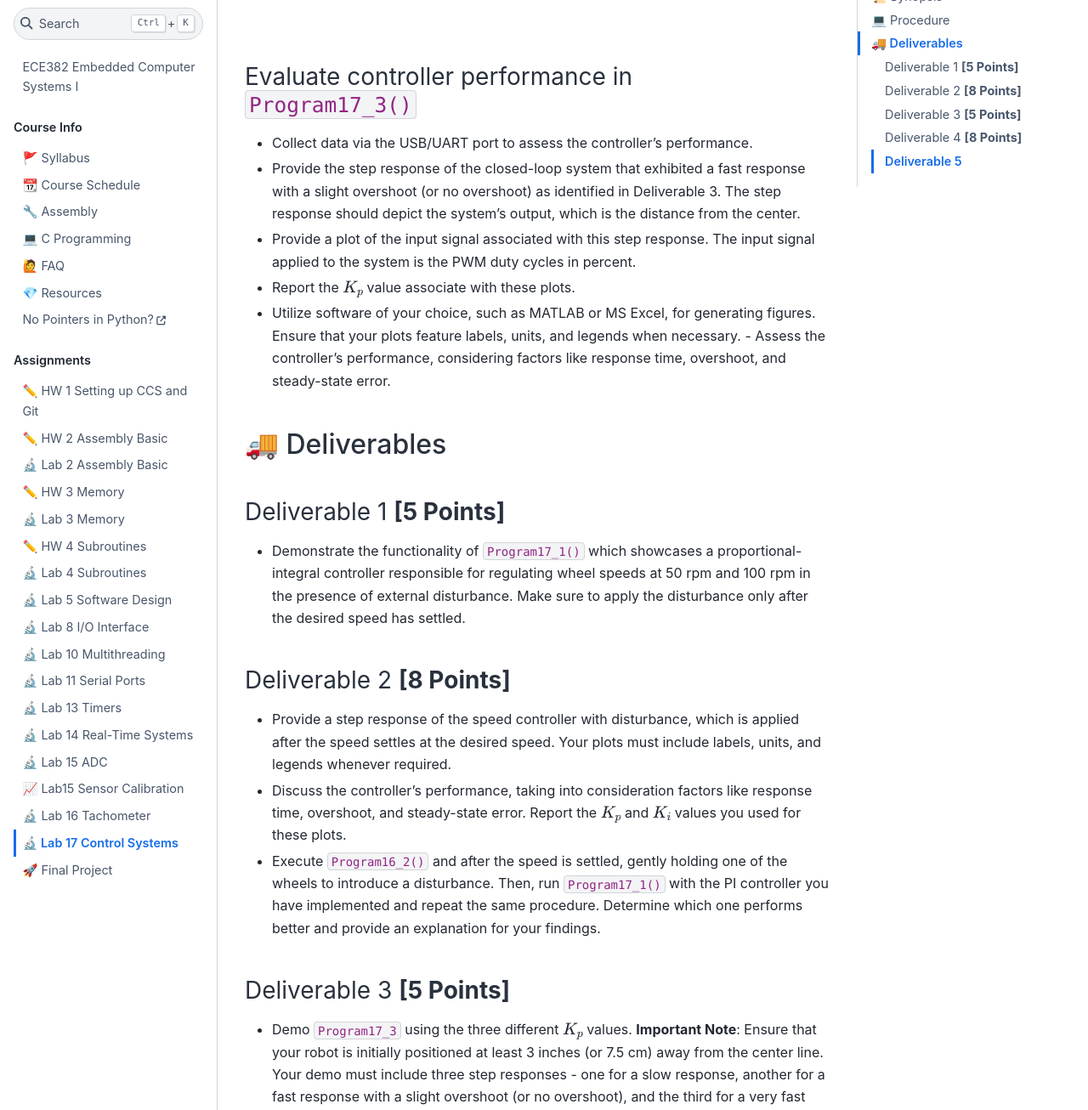
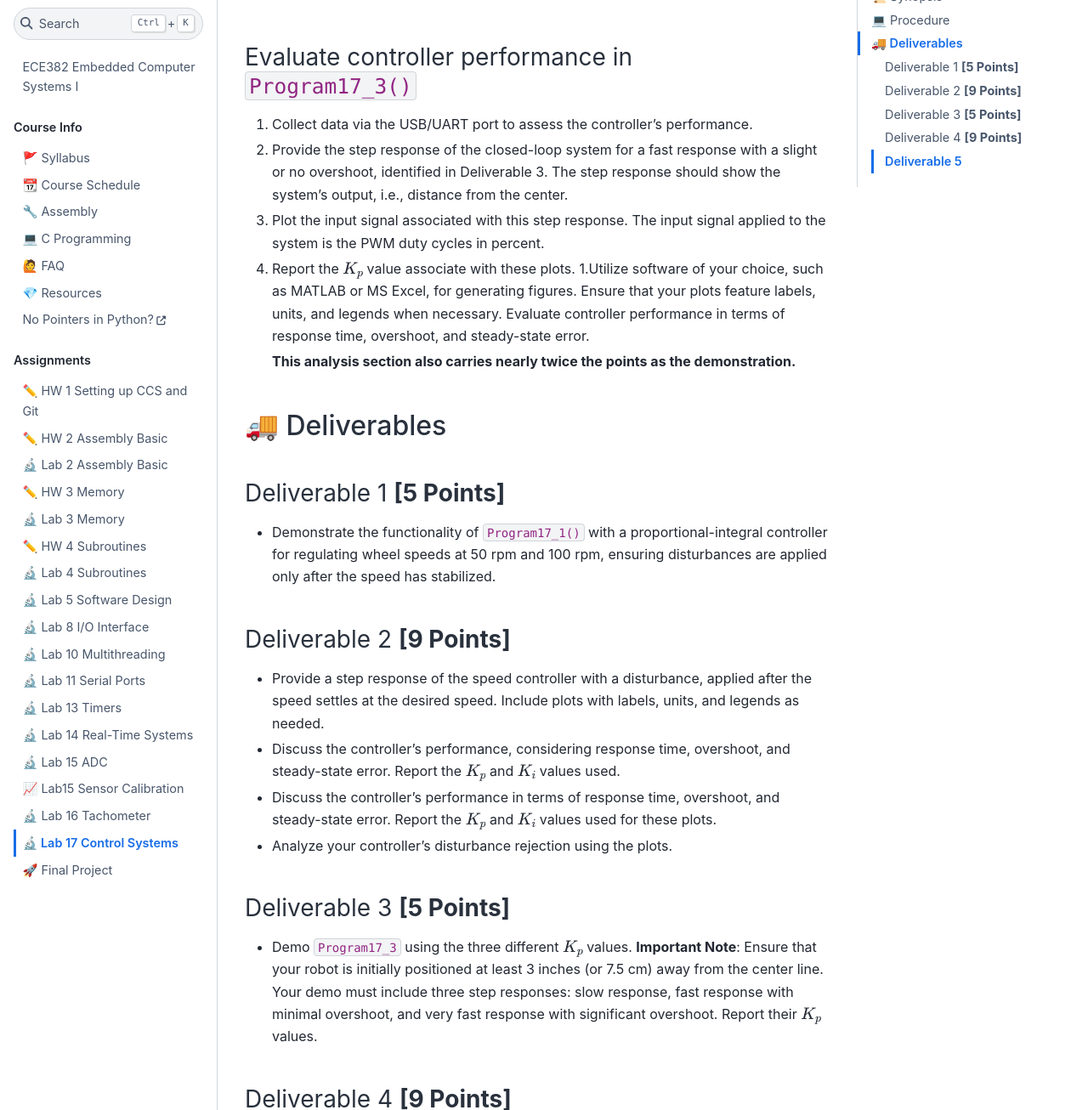
Before and after one commit to USAFA-ECE/ece382, a Jupyter Book: the page built from docs/Assignments/lab17.md, in a window 1280 px wide and 1400 px high, scrolled down 5298 px, cut to the strip 94-1400 px from the top of the window. Shown: the whole strip at 85% size. Built offline with Jupyter Book 1.0.4 settings and Sphinx 7.4.7 and the Sphinx Book theme 1.1.4, drawn with Linux system fonts in a browser that asks for light colours; some of the changed text lies outside the part shown.

Commit message:
Updated Lab17

````diff
--- a/docs/Assignments/lab17.md
+++ b/docs/Assignments/lab17.md
@@ -3,9 +3,9 @@
 ## 📌 Objectives
 
 - Students should be able to integrate input capture measurements from Timer A3 and PWM outputs using Timer A0.
-- Students should be able to design a speed control system for the two motors.
-- Students should be able to assess the effectiveness of the control system's performance.
-- Students should be able to implement proportional-integral (PI) controllers that control a wall-following robot.
+- Students should be able to design and implement a speed control system for dual motors.
+- Students should be able to assess the effectiveness and performance of the control system.
+- Students should be able to develop a proportional controller for a wall-following robot.
 
 ```{note}
 If debugging is the process of removing software bugs, then programming must be the process of putting them in. -Edsger Dijkstra
@@ -24,119 +24,125 @@
 <br>
 
 ```{note}
-Control systems are a rich and complex field within engineering spanning: electrical engineering, robotics engineering, aerospace engineering, mechanical engineering, and computer engineering. This module provides a brief introduction.
+Control systems are a rich, complex field within engineering, spanning electrical, robotics, aerospace, mechanical, and computer engineering. This module provides an introductory overview.
 ```
 
 ## 💻 Procedure
 
+### Setup
+
+1. Naviate to ECE382 Teams > General > Files > Class Materials > SourceFiles.
+1. Download `Program17_1.c` and `Program17_3.c`, and place them in the `Lab17_Control` folder to replace the existing files.  They must be located in the project folder, not in the `inc` folder.
+
 ### Implement a proportional-integral controller in `Program17_1`
 
-- **This is part of Homework 17**
-- Read the entire code in `Program17_1.c`.
-- Complete the `Controller()` function in `Program17_1.c` according to the provided instructions.
-- For this homework, implement a proportional-integral controller to drive both motors at the desired speed.
-- Copy and paste your `Controller()` code into Gradescope for Homework 17 submission.
+1. **This is part of Homework 17**
+1. Read `Program17_1.c` thoroughly. A solid understanding of the code will reduce the time needed for both this assignment and the final project.
+1. Complete the `Controller()` function in `Program17_1.c` following the provided instructions.
+1. Implement a proportional-integral controller to control both motors at the desired speed.
+1. Copy your `Controller()` code into Gradescope for Homework 17 submission.
 
 ### Demo `Program17_1`
 
-- Experimentally determine the best $K_p$ and $K_i$ in order to establish a stable system.
-- You can change $K_p$ and $K_i$ at line 80 in the `Program17_1` file.  You can also fine-tune these values in real-time using the bump switches.
-- Record the $K_p$ and $K_i$ values and report them in the following section.
-- Demonstrate the functionality of `Program17_1()` which showcases a proportional-integral controller responsible for regulating wheel speeds at 50 rpm and 100 rpm in the presence of external disturbance. Make sure to apply the disturbance only after the desired speed has settled.
+1. Experimentally determine the best $K_p$ and $K_i$ to achieve a stable system.
+1. Adjust $K_p$ and $K_i$, which are defined at the beginning of `Program17_1.c`.  You can also fine-tune these values in real-time using the bump switches.
+1. Note that the average PWM introduced on Lecture 17, Slide 14 is designed for the wall-following robot and should not be used here, as it may reduce the controller robustness.
+1. Record the $K_p$ and $K_i$ values and report them in the following section.
+1. Demonstrate the functionality of `Program17_1()` with a proportional-integral controller that maintains wheel speeds of 50 rpm and 100 rpm despite external disturbance. **Be sure to apply the disturbance only after the desired speed has settled.** To test the disturbance rejection, apply light friction to the wheels as shown in the video below.
 
-
-<center>
-<iframe width="560" height="315" src="https://www.youtube.com/embed/OveTuwviGjA" title="YouTube video player" frameborder="0" allow="accelerometer; autoplay; clipboard-write; encrypted-media; gyroscope; picture-in-picture" allowfullscreen></iframe>
-</center>
-<br>
-
+    <center>
+    <iframe width="560" height="315" src="https://www.youtube.com/embed/OveTuwviGjA" title="YouTube video player" frameborder="0" allow="accelerometer; autoplay; clipboard-write; encrypted-media; gyroscope; picture-in-picture" allowfullscreen></iframe>
+    </center>
+    <br>
 
 ### Discuss the performance of your controller in `Program17_1()`
 
-- Gather data on wheel speed at 100 rpm through the USB/UART port and evaluate the performance of your controller in `Program17_1()`.
-- You may find it necessary to adjust the Serial Terminal buffer size, which defaults to 1000 lines. If you require more than 1000 lines, refer to the instructions {ref}`here <FAQ:CCS:TerminalBuffer>`.
-- Provide the step response of the speed controller with an external disturbance, ensuring that disturbance is applied **after the speed has settled at the desired speed**.
-- Provide the input signals (PWM duty cycles) applied to the robot.
-- Feel free to use any software of your choice, such as MATLAB or MS Excel, for generating figures. Ensure that your plots include labels, units, and legends as needed. Make sure to focus on the region of interest and utilize axis limit functions like `plt.ylim` or `plt.xlim`.
-- Discuss the controller's performance, taking into consideration factors like response time, overshoot, and steady-state error.  Report the $K_p$ and $K_i$ values you used for these plots.
-- Execute `Program16_2()` and after the speed is settled, gently holding one of the wheels to introduce a disturbance. Then, run `Program17_1()` with the PI controller you have implemented and repeat the same procedure. Determine which one performs better and provide an explanation for your findings.
+1. Gather wheel speed data at 100 rpm through the USB/UART port and evaluate the performance in `Program17_1()`.
+1. You may need to adjust the Serial Terminal buffer size, which defaults to 1000 lines. If you require more than 1000 lines, refer to the instructions {ref}`here <FAQ:CCS:TerminalBuffer>`.
+1. Provide the step response of the speed controller with an external disturbance, ensuring that disturbance is applied **after the speed has settled at the desired speed**.
+1. Provide the input signals (PWM duty cycles) applied to the robot.
+1. Feel free to use any software of your choice, such as MATLAB or MS Excel, to generate figures. Ensure your plots include labels, units, and legends as needed. Make sure to focus on the region of interest and utilize axis limit functions like `plt.ylim` or `plt.xlim`.
+1. Discuss the controller's performance in terms of response time, overshoot, and steady-state error.  Report the $K_p$ and $K_i$ values used for these plots.
+1. Analyze your controller's disturbance rejection using the plots.
 
-```{warning}
-Take this part very seriously. The critical component of your final report will involve analyzing the system's performance. Scientific analysis predominantly relies on the data gathered, frequently presented through figures.
-```
+    ```{warning}
+    Take this part very seriously. The critical component of your final report will involve analyzing the system's performance. Scientific analysis predominantly relies on the data gathered, frequently presented through figures.
+    ```
 
-**The points allocated to this analysis section are twice as many as those assigned to the demonstration.**  If you have any doubts about the plots you've created, don't hesitate to seek guidance from one of the instructors.
+    **This analysis section holds nearly twice the points as the demonstration**
 
-- Examples of plots that may not receive full credit include, but are not limited to, the following.
+1. Examples of plots that may not receive full credit include, but are not limited to, the following.
 
-```{image} ./figures/Lab17_BadPlotExample1.png
-:width: 420
-:align: center
-```
-<br>
+    ```{image} ./figures/Lab17_BadPlotExample1.png
+    :width: 420
+    :align: center
+    ```
+    <br>
 
-- This plot has no step response.  The initial motor speeds must be 0.
+    - The above plot has no step response.  The initial motor speeds must be 0.
 
-```{image} ./figures/Lab17_BadPlotExample2.png
-:width: 420
-:align: center
-```
-<br>
+    ```{image} ./figures/Lab17_BadPlotExample2.png
+    :width: 420
+    :align: center
+    ```
+    <br>
 
-- The x-axis is off by at least an order of magnitude. The whees cannot react at the speed shown in the plot.
+    - The x-axis is off by at least an order of magnitude. The whees cannot react at the speed shown in the plot.
 
-```{image} ./figures/Lab17_BadPlotExample3.png
-:width: 420
-:align: center
-```
-<br>
+    ```{image} ./figures/Lab17_BadPlotExample3.png
+    :width: 420
+    :align: center
+    ```
+    <br>
 
-- The x-axis unit should be in seconds (s) or milliseconds (ms), not 10 ms or 20 ms. The standard time units in engineering are s, ms, us, ns, and so on.
+    - The x-axis unit should be in seconds (s) or milliseconds (ms), not 10 ms or 20 ms. The standard time units in engineering are s, ms, us, ns, and so on.
 
 ### Implement a Wall-Following controller in `Program17_3`
 
+1. Complete the `Controller()` function in `Program17_3.c`.
+1. Develop a proportional controller to steer the robot between two walls using IR sensors.
+1. Experimentally find the optimal proportional constant and swing values to achieve a stable system.
+1. Determine three distinct $K_p$ values for the following responses:
+    - Slow response
+    - Fast response with minimum or no overshoot
+    - Very fast response with significant overshoot.
+1. Document the $K_p$ values in the report section.
+1. Demo `Program17_3` using the three $K_p$ values. **Important Note**: Start the robot at least 3 inches (or 7.5 cm) from the center line, with one wheel on the white center line.
 
-- Go to ECE382 Teams > General > Files > Class Materials > SourceFiles.
-- Download `TimerA2.c` into your workspace/inc folder using Windows File Explorer (not Code Composer Studio). You should overwrite the existing `TimerA2.c`. **Caution**: It must be in the `inc` folder not in the `Lab17_Control` folder.
-- Complete the `Controller()` function in Program17_3.c.
-- Develop a proportional controller that guides the robot between two walls using IR sensors.
-- Empirically determine the optimal proportional constant and swing values to establish a stable system.
-- Determine three distinct $K_p$ values: one for a slow response, another for a fast response with a slight overshoot (or no overshoot), and the third for a very fast response with significant overshoot.
-- Document the $K_p$ values and provide them in the subsequent section.
-- Demo `Program17_3` using the three different $K_p$ values. **Important Note**: Ensure that your robot is initially positioned at least 3 inches (or 7.5 cm) away from the center line.
-
-
-<center>
-<iframe width="560" height="315" src="https://www.youtube.com/embed/7S8QNVCjVyo" title="YouTube video player" frameborder="0" allow="accelerometer; autoplay; clipboard-write; encrypted-media; gyroscope; picture-in-picture" allowfullscreen></iframe>
-</center>
-<br>
+    <center>
+    <iframe width="560" height="315" src="https://www.youtube.com/embed/7S8QNVCjVyo" title="YouTube video player" frameborder="0" allow="accelerometer; autoplay; clipboard-write; encrypted-media; gyroscope; picture-in-picture" allowfullscreen></iframe>
+    </center>
+    <br>
 
 ### Evaluate controller performance in `Program17_3()`
 
-- Collect data via the USB/UART port to assess the controller's performance.
-- Provide the step response of the closed-loop system that exhibited a fast response with a slight overshoot (or no overshoot) as identified in Deliverable 3. The step response should depict the system's output, which is the distance from the center.
-- Provide a plot of the input signal associated with this step response. The input signal applied to the system is the PWM duty cycles in percent.
-- Report the $K_p$ value associate with these plots.
-- Utilize software of your choice, such as MATLAB or MS Excel, for generating figures. Ensure that your plots feature labels, units, and legends when necessary. - Assess the controller's performance, considering factors like response time, overshoot, and steady-state error.
+1. Collect data via the USB/UART port to assess the controller's performance.
+1. Provide the step response of the closed-loop system for a fast response with a slight or no overshoot, identified in Deliverable 3. The step response should show the system's output, i.e., distance from the center.
+1. Plot the input signal associated with this step response. The input signal applied to the system is the PWM duty cycles in percent.
+1. Report the $K_p$ value associate with these plots.
+1.Utilize software of your choice, such as MATLAB or MS Excel, for generating figures. Ensure that your plots feature labels, units, and legends when necessary. Evaluate controller performance in terms of response time, overshoot, and steady-state error.
+
+    **This analysis section also carries nearly twice the points as the demonstration.**
 
 ## 🚚 Deliverables
 
 ### Deliverable 1 **[5 Points]**
-- Demonstrate the functionality of `Program17_1()` which showcases a proportional-integral controller responsible for regulating wheel speeds at 50 rpm and 100 rpm in the presence of external disturbance. Make sure to apply the disturbance only after the desired speed has settled.
+- Demonstrate the functionality of `Program17_1()` with a proportional-integral controller for regulating wheel speeds at 50 rpm and 100 rpm, ensuring disturbances are applied only after the speed has stabilized.
+
+### Deliverable 2  **[9 Points]**
+- Provide a step response of the speed controller with a disturbance, applied after the speed settles at the desired speed. Include plots with labels, units, and legends as needed.
+- Discuss the controller's performance, considering response time, overshoot, and steady-state error.  Report the $K_p$ and $K_i$ values used.
+- Discuss the controller's performance in terms of response time, overshoot, and steady-state error.  Report the $K_p$ and $K_i$ values used for these plots.
+- Analyze your controller's disturbance rejection using the plots.
 
 
-### Deliverable 2  **[8 Points]**
-- Provide a step response of the speed controller with disturbance, which is applied after the speed settles at the desired speed. Your plots must include labels, units, and legends whenever required.
-- Discuss the controller's performance, taking into consideration factors like response time, overshoot, and steady-state error.  Report the $K_p$ and $K_i$ values you used for these plots.
-- Execute `Program16_2()` and after the speed is settled, gently holding one of the wheels to introduce a disturbance. Then, run `Program17_1()` with the PI controller you have implemented and repeat the same procedure. Determine which one performs better and provide an explanation for your findings.
+### Deliverable 3 **[5 Points]**
+- Demo `Program17_3` using the three different $K_p$ values. **Important Note**: Ensure that your robot is initially positioned at least 3 inches (or 7.5 cm) away from the center line. Your demo must include three step responses: slow response, fast response with minimal overshoot, and very fast response with significant overshoot. Report their $K_p$ values.
 
-### Deliverable 3 **[5 Points]**
-- Demo `Program17_3` using the three different $K_p$ values. **Important Note**: Ensure that your robot is initially positioned at least 3 inches (or 7.5 cm) away from the center line. Your demo must include three step responses - one for a slow response, another for a fast response with a slight overshoot (or no overshoot), and the third for a very fast response with significant overshoot. Report their $K_p$ values.
-
-### Deliverable 4 **[8 Points]**
-- Collect data via the USB/UART port to assess the controller's performance. Provide the $K_p$ values recorded in the previous section. Provide the best step response from Deliverable 3, along with the input signal (PWM duty cycles) applied to the robot. Report the corresponding $K_p$ value. Assess the controller's performance, considering factors like response time, overshoot, and steady-state error.
+### Deliverable 4 **[9 Points]**
+- Collect data via the USB/UART port to assess the controller's performance. Provide the $K_p$ values recorded in the previous section. Provide the best step response from Deliverable 3, along with the input signal (PWM duty cycles) applied to the robot. Report the corresponding $K_p$ value. Evaluate the controller's performance based on response time, overshoot, and steady-state error.
 
 ### Deliverable 5
-- **[8.5 Points]** Ensure that you provide comments in your code for clarity and push your code to your repository using git.
+- **[6.5 Points]** Ensure that you provide comments in your code for clarity and push your code to your repository using git.
 
 This lab was originally adapted from the [TI-RSLK MAX Solderless Maze Edition Curriculum](https://university.ti.com/en/faculty/ti-robotics-system-learning-kit/ti-rslk-max-edition-curriculum) and has since been significantly modified.
````
